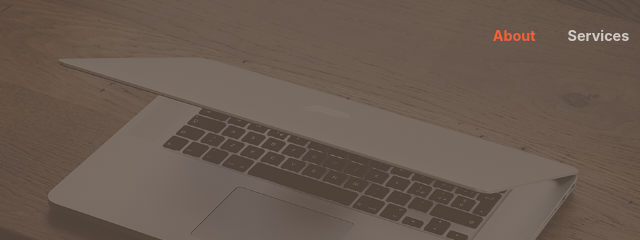
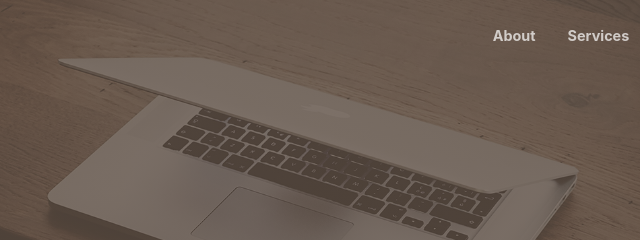
Before and after one commit to JohnJKerr/gatsby-creative, a Gatsby site: page / in a window 1280 px wide. Shown: the top 240 px of the page, 386-1026 px from the left. Built offline with nearby package versions, Linux system fonts and the light colour scheme; Gatsby itself is replaced by a stand-in of ours.

Commit message:
Fixed scroll spy

```diff
--- a/src/components/header.js
+++ b/src/components/header.js
@@ -21,7 +21,7 @@ export default class Header extends React.Component {
               <Nav className="navbar-nav ml-auto my-2 my-lg-0">
                 <Scrollspy className="navbar-nav"
                            items={["about", "services", "portfolio", "contact"]}
-                           currentClassName="active">
+                           currentClassName="active" rootEl={"#mainNav"} offset={-75}>
                   <li className="nav-item">
                     <Nav.Link className={"js-scroll-trigger"} href="#about" onClick={Scroller.handleAnchorScroll}>About</Nav.Link>
                   </li>
```
